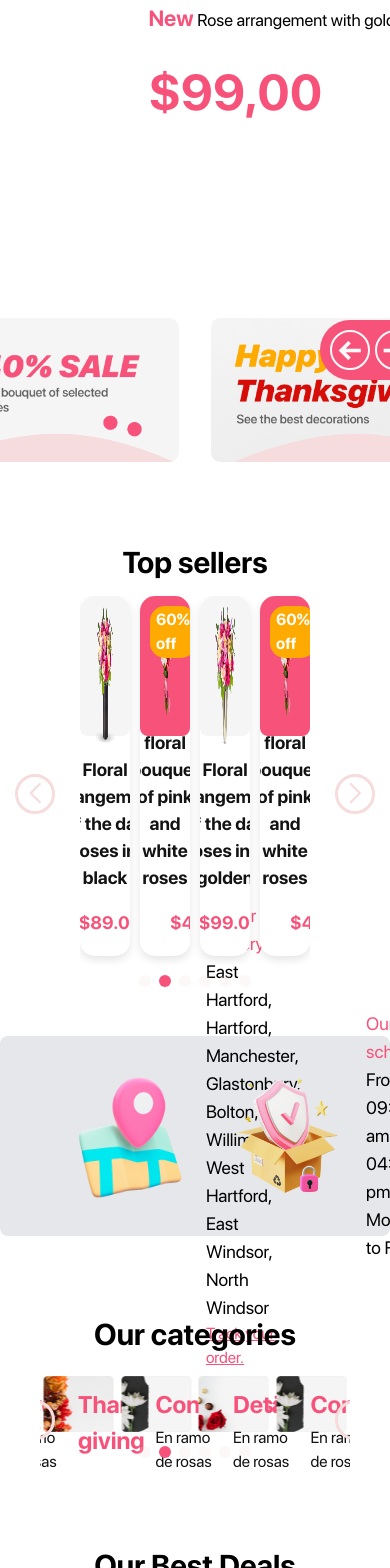
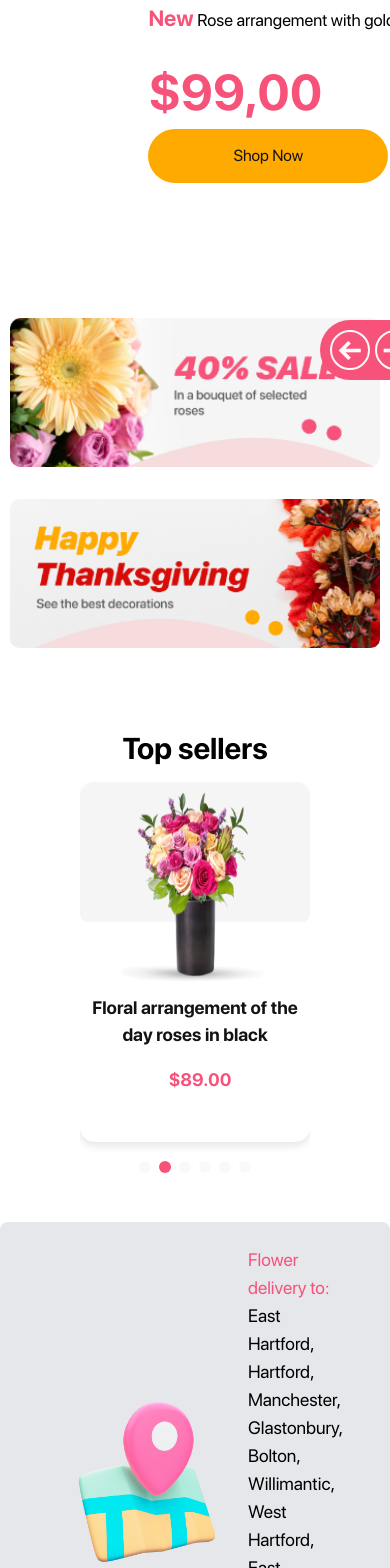
Before and after one commit to danielDj24/technical_test, a React (Create React App) app: page / in a window 390 px wide. Shown: the part 380-1948 px from the top of the page. Built offline with nearby package versions, Linux system fonts and the light colour scheme; a web font is replaced by a local one.

Commit message:
carrousel responsive

```diff
--- a/src/components/carrousel/Bannercarrousel.css
+++ b/src/components/carrousel/Bannercarrousel.css
@@ -53,6 +53,25 @@
     color: #F7527A;
     font-size: 22px;
 }
+
+.shop-now-button {
+    position: absolute;
+    width:240px;
+    height: 54px;
+    margin-left: 20%;
+    margin-top: 360px;
+    background: #FFAA01 0% 0% no-repeat padding-box;
+    border-radius: 35px;
+    opacity: 1;
+    letter-spacing: 0px;
+    color: #131313;
+    text-align: center;
+}
+
+.shop-now-button:hover {
+    background-color: #e54464;
+}
+
 
 .banner-product {
     font-size: 17px;
--- a/src/components/carrousel/Bannercarrousel.jsx
+++ b/src/components/carrousel/Bannercarrousel.jsx
@@ -4,19 +4,16 @@ import './Bannercarrousel.css';
 const BannerCarrousel = ({ banners }) => {
     const [currentIndex, setCurrentIndex] = useState(0);
 
-    // Función para ir al siguiente banner
     const nextSlide = () => {
         setCurrentIndex((prevIndex) => (prevIndex + 1) % banners.length);
     };
 
-    // Función para ir al banner anterior
     const prevSlide = () => {
         setCurrentIndex(
             (prevIndex) => (prevIndex - 1 + banners.length) % banners.length
         );
     };
 
-    // useEffect para autoplay
     useEffect(() => {
         const intervalId = setInterval(nextSlide, 3000);
 
@@ -30,6 +27,7 @@ const BannerCarrousel = ({ banners }) => {
                     <h1 className="banner-title"><strong>{banners[currentIndex].tittle}</strong></h1>
                     <p className="banner-product"><strong><span className="new-word">New</span></strong> {banners[currentIndex].product}</p>
                     <p className="banner-price"><strong>{banners[currentIndex].price}</strong></p>
+                    <button className="shop-now-button">Shop Now</button>
                 </div>
                 <div className="image-container">
                     <div className="background-layer-one"></div>
@@ -40,10 +38,7 @@ const BannerCarrousel = ({ banners }) => {
             </div>
 
             <div className="nav-buttons-container">
-                {/* Botón de navegación anterior */}
                 <div className="nav-button prev" onClick={prevSlide}>←</div>
-
-                {/* Puntos que indican el banner actual */}
                 <div className="nav-points-container">
                     {banners.map((_, index) => (
                         <div
@@ -52,8 +47,6 @@ const BannerCarrousel = ({ banners }) => {
                         ></div>
                     ))}
                 </div>
-
-                {/* Botón de navegación siguiente */}
                 <div className="nav-button next" onClick={nextSlide}>→</div>
             </div>
         </div>
--- a/src/components/carrouselImages/carrouselImages.jsx
+++ b/src/components/carrouselImages/carrouselImages.jsx
@@ -16,7 +16,6 @@ const ImageCarousel = ({ images }) => {
         <div className="custom-image-carousel">
             <Swiper
                 spaceBetween={0}
-                slidesPerView={4}
                 loop={true}
                 autoplay={{
                     delay: 3000,
@@ -24,15 +23,29 @@ const ImageCarousel = ({ images }) => {
                 }}
                 pagination={{ clickable: true }}
                 navigation={{
-                    prevEl2: navigationPrevRef.current,
-                    nextEl2: navigationNextRef.current,
+                    prevEl: navigationPrevRef.current,
+                    nextEl: navigationNextRef.current,
                 }}
                 onBeforeInit={(swiper) => {
-                    swiper.params.navigation.prevEl2 = navigationPrevRef.current;
-                    swiper.params.navigation.nextEl2 = navigationNextRef.current;
+                    swiper.params.navigation.prevEl = navigationPrevRef.current;
+                    swiper.params.navigation.nextEl = navigationNextRef.current;
                 }}
                 modules={[Navigation, Pagination, Autoplay]}
                 className="custom-image-swiper"
+                breakpoints={{
+                    320: {
+                        slidesPerView: 1, // 1 imagen en pantallas pequeñas
+                    },
+                    768: {
+                        slidesPerView: 2, // 2 imágenes en pantallas medianas (tablets)
+                    },
+                    1024: {
+                        slidesPerView: 3, // 3 imágenes en pantallas grandes
+                    },
+                    1280: {
+                        slidesPerView: 4, // 4 imágenes en pantallas muy grandes
+                    },
+                }}
             >
                 {images.map((image, index) => (
                     <SwiperSlide key={index} className="custom-image-slide">
--- a/src/components/carrouselProducts/carrouselProducts.css
+++ b/src/components/carrouselProducts/carrouselProducts.css
@@ -167,3 +167,19 @@
 .swiper-pagination-bullet-active {
     background-color: #F7527A;
 }
+
+/* Ocultar flechas en pantallas pequeñas */
+@media (max-width: 768px) {
+    .swiper-button-next,
+    .swiper-button-prev{
+        display: none;
+    }
+}
+
+/* Flechas visibles en pantallas más grandes */
+@media (min-width: 769px) {
+    .swiper-button-next,
+    .swiper-button-prev {
+        display: block;
+    }
+}
--- a/src/components/carrouselProducts/carrouselProducts.jsx
+++ b/src/components/carrouselProducts/carrouselProducts.jsx
@@ -1,28 +1,33 @@
-import React, { useEffect } from "react";
+import React, { useEffect, useState } from "react";
 import { Swiper, SwiperSlide } from "swiper/react";
 import "swiper/css";
 import "swiper/css/navigation";
 import "swiper/css/pagination";
 import "swiper/css/autoplay";
-
 import { Navigation, Pagination, Autoplay } from "swiper/modules";
-
-// Archivo CSS con las clases personalizadas
 import "./carrouselProducts.css";
 
 const CarrouselProducts = ({ products, navigationPrevRef, navigationNextRef }) => {
+    const [isSmallScreen, setIsSmallScreen] = useState(false);
+
     useEffect(() => {
-        if (navigationPrevRef.current && navigationNextRef.current) {
-            navigationPrevRef.current.classList.add("custom-swiper-button-prev");
-            navigationNextRef.current.classList.add("custom-swiper-button-next");
-        }
-    }, [navigationPrevRef, navigationNextRef]);
+        // Detectar el tamaño de la pantalla
+        const handleResize = () => {
+            setIsSmallScreen(window.innerWidth <= 400);
+        };
+
+        window.addEventListener("resize", handleResize);
+        handleResize();
+
+        return () => {
+            window.removeEventListener("resize", handleResize);
+        };
+    }, []);
 
     return (
         <div className="product-carousel relative">
             <Swiper
                 spaceBetween={10}
-                slidesPerView={4}
                 loop={true}
                 autoplay={{
                     delay: 3000,
@@ -34,12 +39,25 @@ const CarrouselProducts = ({ products, navigationPrevRef, navigationNextRef }) =
                     nextEl: navigationNextRef.current,
                 }}
                 onSwiper={(swiper) => {
-                    // Vincula las referencias al swiper cuando esté listo
                     swiper.params.navigation.prevEl = navigationPrevRef.current;
                     swiper.params.navigation.nextEl = navigationNextRef.current;
                     swiper.navigation.update();
                 }}
                 modules={[Navigation, Pagination, Autoplay]}
+                breakpoints={{
+                    320: {
+                        slidesPerView: 1, // 2 elementos en pantallas muy pequeñas
+                    },
+                    768: {
+                        slidesPerView: 2, // 2 elementos en pantallas medianas (tablets, etc.)
+                    },
+                    1024: {
+                        slidesPerView: 3, // 3 elementos en pantallas grandes
+                    },
+                    1280: {
+                        slidesPerView: 4, // 4 elementos en pantallas muy grandes
+                    },
+                }}
             >
                 {products.map((product, index) => {
                     const discountedPrice = product.price * (1 - product.percentDiscount / 100);
@@ -48,24 +66,14 @@ const CarrouselProducts = ({ products, navigationPrevRef, navigationNextRef }) =
                     return (
                         <SwiperSlide key={index} className="product-slide">
                             <div className="product-item">
-                                <img
-                                    src={product.image}
-                                    alt={product.product}
-                                    className="product-image"
-                                />
+                                <img src={product.image} alt={product.product} className="product-image" />
                                 <h3 className="product-name">{product.product}</h3>
-                                <p
-                                    className={`product-price ${
-                                        product.percentDiscount === 0 ? "center-price" : ""
-                                    }`}
-                                >
+                                <p className={`product-price ${product.percentDiscount === 0 ? "center-price" : ""}`}>
                                     <span className="discount-price">
                                         <strong>${discountedPrice.toFixed(2)}</strong>
                                     </span>
                                     {product.percentDiscount > 0 && (
-                                        <span className="original-price">
-                                            ${product.price.toFixed(2)}
-                                        </span>
+                                        <span className="original-price">${product.price.toFixed(2)}</span>
                                     )}
                                 </p>
                                 {(product.percentDiscount > 0 || product.isNew) && (
@@ -84,9 +92,13 @@ const CarrouselProducts = ({ products, navigationPrevRef, navigationNextRef }) =
                 })}
             </Swiper>
 
-            {/* Botones de navegación */}
-            <div className="swiper-button-prev" ref={navigationPrevRef}></div>
-            <div className="swiper-button-next" ref={navigationNextRef}></div>
+            {/* Botones de navegación, solo visibles si no estamos en pantalla pequeña */}
+            {!isSmallScreen && (
+                <>
+                    <div className="swiper-button-prev" ref={navigationPrevRef}></div>
+                    <div className="swiper-button-next" ref={navigationNextRef}></div>
+                </>
+            )}
         </div>
     );
 };
--- a/src/components/carrouselReviews/carrouselReviews.jsx
+++ b/src/components/carrouselReviews/carrouselReviews.jsx
@@ -16,7 +16,6 @@ const ReviewCarousel = ({ reviews }) => {
         <div className="review-carousel-container">
             <Swiper
                 spaceBetween={14}
-                slidesPerView={3}
                 loop={true}
                 autoplay={{
                     delay: 5000,
@@ -33,6 +32,20 @@ const ReviewCarousel = ({ reviews }) => {
                 }}
                 modules={[Navigation, Pagination, Autoplay]}
                 className="review-swiper"
+                breakpoints={{
+                    320: {
+                        slidesPerView: 1, // 1 elemento en pantallas pequeñas
+                    },
+                    768: {
+                        slidesPerView: 2, // 2 elementos en pantallas medianas (tablets)
+                    },
+                    1024: {
+                        slidesPerView: 3, // 3 elementos en pantallas grandes
+                    },
+                    1280: {
+                        slidesPerView: 4, // 4 elementos en pantallas muy grandes
+                    },
+                }}
             >
 
                 {reviews.map((review, index) => (
--- a/src/pages/home/home.jsx
+++ b/src/pages/home/home.jsx
@@ -49,10 +49,11 @@ const Home = () => {
                     <BannerCarrousel banners={banners} />
 
                     {/* Contenedor para las imágenes más pequeñas */}
-                    <div className="flex justify-center items-center space-x-8 my-8">
-                        <img src={saleImage} alt="Image 1" className="w-[370px] h-auto" />
-                        <img src={festImage} alt="Image 2" className="w-[370px] h-auto" />
+                    <div className="flex justify-center items-center space-y-8 my-8 flex-col sm:flex-row sm:space-y-0 sm:space-x-8">
+                        <img src={saleImage} alt="Image 1" className="w-[370px] sm:w-[300px] h-auto" />
+                        <img src={festImage} alt="Image 2" className="w-[370px] sm:w-[300px] h-auto" />
                     </div>
+
 
                     {/* Título y carrusel de productos */}
                     <div className="mt-[80px]">
@@ -64,24 +65,25 @@ const Home = () => {
                         </div>
                     </div>
 
-                    <div className="bg-gray-200 p-6 rounded-lg flex justify-center items-center bg-[#F5F5F5] w-full h-[200px]">
-                        <div className="flex items-center mx-4">
-                            <img src={locationImage} alt="location image" className="w-[328px] h-[328px] bg-transparent object-contain ml-4" />
-                            <div className="flex flex-col justify-center mr-8">
+                    <div className="bg-gray-200 p-6 rounded-lg flex flex-col sm:flex-row justify-center items-center bg-[#F5F5F5] w-full h-auto">
+    <div className="flex items-center mx-4 mb-4 sm:mb-0 sm:max-w-[600px]">
+        <img src={locationImage} alt="location image" className="w-[200px] sm:w-[328px] h-[200px]   bg-transparent object-contain ml-2 sm:ml-4" />
+        <div className="flex flex-col justify-center sm:ml-6">
             <p className="text-lg text-[#F7527A]">Flower delivery to:</p>
             <p className="text-lg">East Hartford, Hartford, Manchester, Glastonbury,</p>
             <p className="text-lg">Bolton, Willimantic, West Hartford, East Windsor, North Windsor</p>
             <a href="#" className="underline text-[#F7527A]">Track your order.</a>
         </div>
     </div>
-                        <div className="flex items-center mx-4">
-                            <img src={securrityImage} alt="security image" className="w-[328px] h-[328px] bg-transparent object-contain mr-4" />
-                            <div className="flex flex-col justify-center mr-8">
+    <div className="flex items-center mx-4 sm:max-w-[600px]">
+        <img src={securrityImage} alt="security image" className="w-[200px] sm:w-[328px] h-[200px]  bg-transparent object-contain mr-2 sm:mr-4" />
+        <div className="flex flex-col justify-center sm:ml-6">
             <p className="text-lg text-[#F7527A]">Our schedule:</p>
             <p className="text-lg">From 09:00 am to 04:00 pm Monday to Friday</p>
         </div>
     </div>
 </div>
+
 
                     <div className="mt-[80px] relative">
                         <div className="absolute inset-0 left-[450px] bg-[#F6DCDC] z-[-1] h-[340px] rounded-l-[58px]" />
@@ -177,7 +179,7 @@ const Home = () => {
                             Our payment methods
                         </h2>
                         {/* Contenedor de las imágenes */}
-                        <div className="flex justify-center space-x-12 ">
+                        <div className="grid grid-cols-3 gap-12 sm:grid-cols-2 lg:grid-cols-3">
                             {/* Imagen 1 */}
                             <img src={payment1} alt="Payment Method 1" className="w-[120px] h-[120px] object-contain" />
                             {/* Imagen 2 */}
@@ -197,6 +199,7 @@ const Home = () => {
                         </div>
                     </div>
 
+
                 </div>
             </div>
             <Footer />
```
Lines whose indentation alone changed are shown as unchanged.
